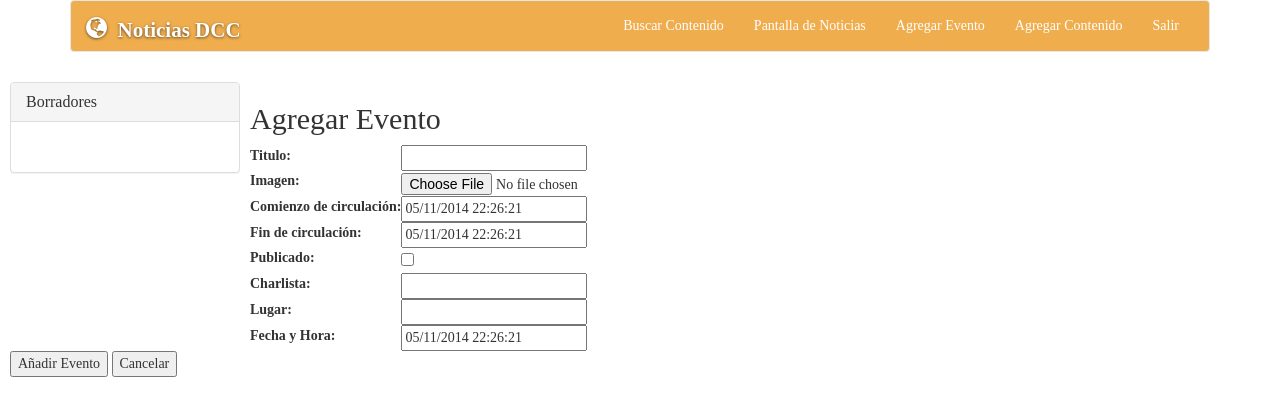
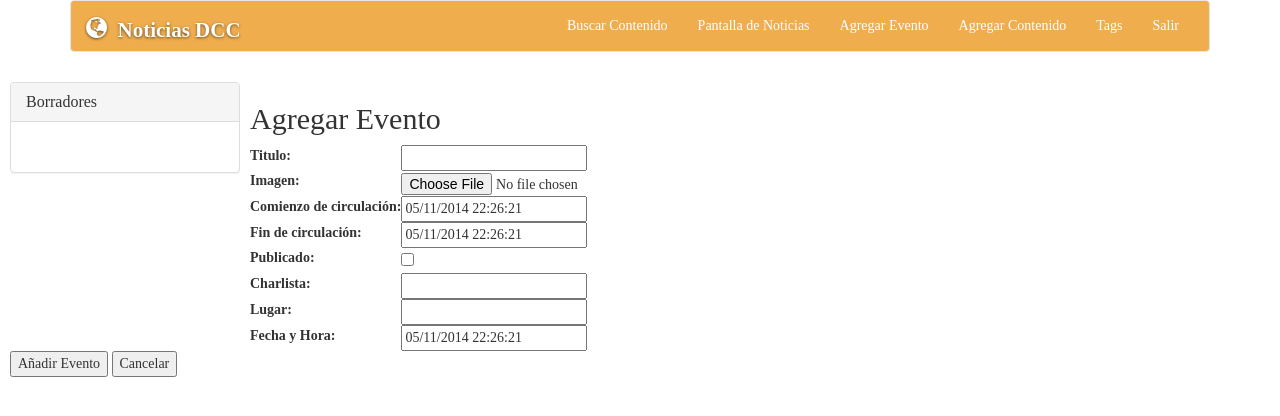
Before and after one commit to WillyMaikowski/ncid, a Django app: page /news/event/add in a window 1280 px wide. Shown: the top 416 px of the page. Run offline with Django 3.2, Linux system fonts and the light colour scheme; the visitor is signed in with stand-in values (Sample User, id 1); data comes from the database, SQL or seed files in the repository; data that the repository does not hold is empty; some libraries are stand-ins or nearby versions.

Commit message:
Added tags.

```diff
--- a/news/models.py
+++ b/news/models.py
@@ -46,6 +46,10 @@ class Event(Content):
     def __unicode__(self):
         return "%s %s - %s '%s' - %s" % (str(self.date), str(self.start_time), str(self.end_time), self.title, self.lecturer)
 
+# Content tag
+class Tag(models.Model):
+    name = models.CharField(max_length=64, primary_key=True)
+
 # Template class
 class Template(models.Model):
     name = models.CharField(max_length=100)
@@ -65,12 +69,14 @@ class Template(models.Model):
 class SlideCommon(Content):
     content = models.TextField(u"Contenido", blank=True)
     template = models.ForeignKey(Template)
+    tag = models.ForeignKey(Tag, null=True, on_delete = models.SET_NULL)
     display_duration = models.FloatField(u"Tiempo en pantalla", default=15.0, validators=[MinValueValidator(1.0)])
 
     def setContent(self, content):
         Content.setContent(self, content)
         self.content = content.content
         self.template = content.template
+        self.tag = content.tag
         self.display_duration = content.display_duration
 
     class Meta:
--- a/news/templates/news/base.html
+++ b/news/templates/news/base.html
@@ -44,6 +44,7 @@
                             <li><a href="{% url 'news_display'%}" target="_blank">Pantalla de Noticias</a></li>
                             <li><a href="{% url 'add_event' %}">Agregar Evento</a></li>
                             <li><a href="{% url 'add_content' %}">Agregar Contenido</a></li>
+                            <li><a href="{% url 'edit_tags' %}">Tags</a></li>
                             <li><a href="{% url 'logout'%}">Salir</a></li>
                         </ul>
                     </div>
--- a/news/urls.py
+++ b/news/urls.py
@@ -27,6 +27,11 @@ urlpatterns = patterns('',
     url(r'^content/currents$', views.current_slides, name='current_slides'),
     url(r'^content/draft$', views.current_drafts, name='current_drafts'),
 
+    # Tags URLs
+    url(r'^tags/$', views.edit_tags, name='edit_tags'),
+    url(r'^tags/all$', views.all_tags, name='all_tags'),
+
+    # Seach URLs
     url(r'^search/$', views.search_content, name='search_content'),
     url(r'^search/json', views.search_content_query_json, name='search_content_query_json'),
 
--- a/news/views.py
+++ b/news/views.py
@@ -13,7 +13,7 @@ from django.core.validators import MinValueValidator
 
 from datetime import *
 from itertools import chain
-from news.models import Template, Event, Slide, SlideDraft
+from news.models import Tag, Template, Event, Slide, SlideDraft
 from django.contrib.auth.decorators import user_passes_test
 
 LoginURL = '/news/login'
@@ -37,6 +37,7 @@ class SlideForm(forms.Form):
     title = forms.CharField(label=u"Titulo", max_length=255)
     text = forms.CharField(label=u"Texto")
     template = forms.IntegerField()
+    tag = forms.CharField(max_length=64, required=False)
 
     circulation_start = forms.DateTimeField(label=u"Comienzo de circulación")
     circulation_end = forms.DateTimeField(label=u"Fin de circulación")
@@ -299,6 +300,21 @@ def dispatch_search_content_query(category, search_term):
 
     return SearchMethods[category] (search_term)
 
+# Tag edition
+@ensure_csrf_cookie
+@user_passes_test(user_can_edit, login_url=LoginURL)
+def edit_tags(request):
+    if request.method == 'POST':
+        if 'addTag' in request.POST:
+            tag = Tag(name= request.POST['name'])
+            tag.save()
+        if 'deleteTag' in request.POST:
+            tag = Tag.objects.get(pk=request.POST['name'])
+            tag.delete()
+
+    context = {'tags' : Tag.objects.all()}
+    return render(request, 'news/edit_tags.html', context)
+
 # Methods used via AJAX
 @user_passes_test(user_can_edit, login_url=LoginURL)
 def all_events(request):
@@ -330,6 +346,9 @@ def search_content_query_json(request):
         return HttpResponse("[]", content_type="application/json")
 
 # Public AJAX methods
+def all_tags(request):
+    return HttpResponse(serializers.serialize("json", Tag.objects.all()), content_type="application/json")
+
 def all_slide_templates(request):
     return HttpResponse(serializers.serialize("json", Template.objects.all()), content_type="application/json")
 
```
